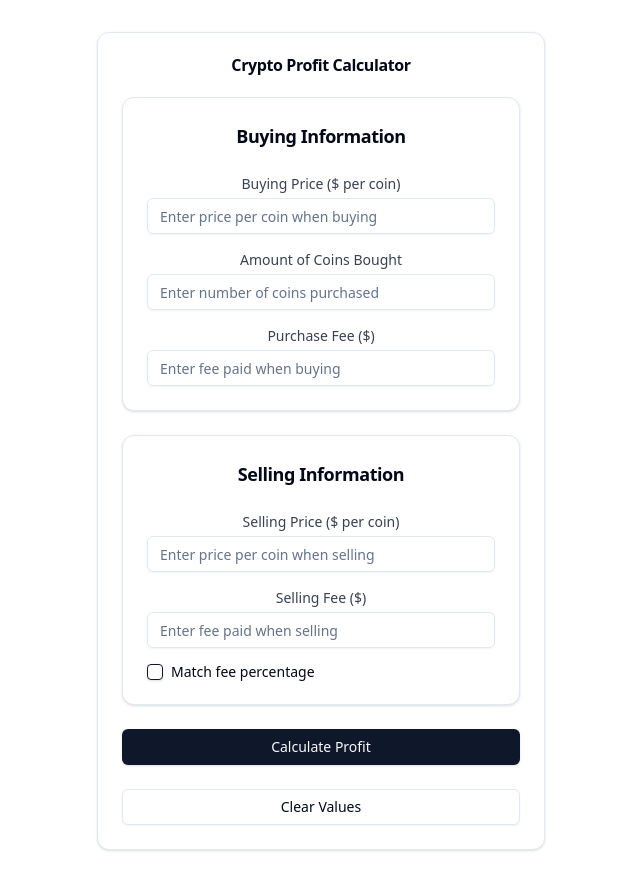
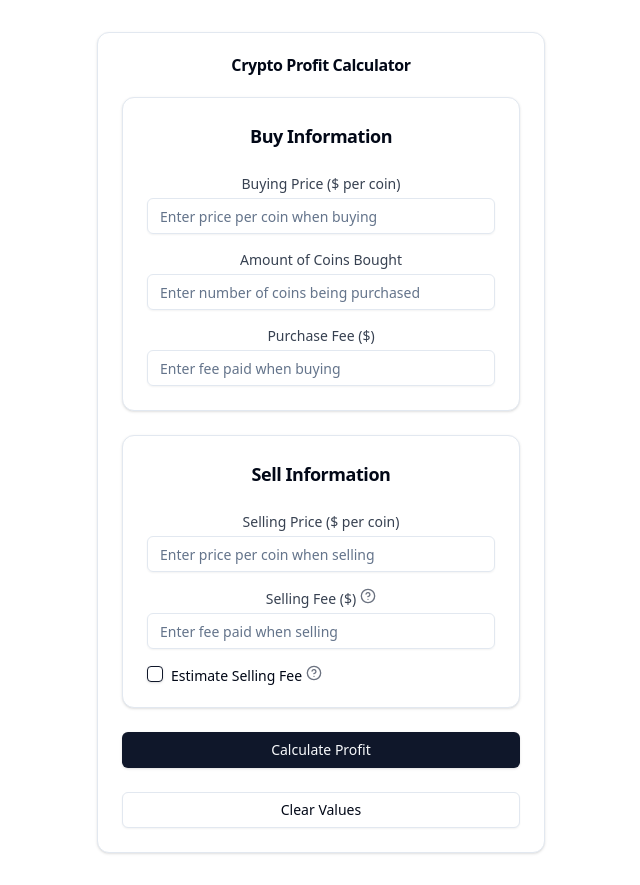
Before and after one commit to payamf1/cryptoCalc, a React (Vite) app: page / in a window 1280 px wide. Shown: the whole page, without its empty margins (319-959 px from the left). Built offline with nearby package versions, Linux system fonts and the light colour scheme.

Commit message:
complete V1

```diff
--- a/package.json
+++ b/package.json
@@ -14,6 +14,7 @@
     "@radix-ui/react-icons": "^1.3.0",
     "@radix-ui/react-label": "^2.1.0",
     "@radix-ui/react-slot": "^1.1.0",
+    "@radix-ui/react-tooltip": "^1.1.3",
     "class-variance-authority": "^0.7.0",
     "clsx": "^2.1.1",
     "lucide-react": "^0.452.0",
--- a/src/App.tsx
+++ b/src/App.tsx
@@ -8,6 +8,9 @@
 import { Button } from "@/components/ui/button"
 import { Checkbox } from "@/components/ui/checkbox"
 import { Label } from "@/components/ui/label"
+import { HelpCircle } from 'lucide-react'
+import { Tooltip, TooltipContent, TooltipProvider, TooltipTrigger } from "@/components/ui/tooltip"
+
 
 const CryptoProfitCalculator = () => {
   const [purchasePrice, setPurchasePrice] = useState('');
@@ -131,7 +134,7 @@
         <div className="space-y-6">
           <Card>
             <CardHeader>
-              <CardTitle className="text-lg">Buying Information</CardTitle>
+              <CardTitle className="text-lg">Buy Information</CardTitle>
             </CardHeader>
             <CardContent className="space-y-4">
               <div>
@@ -156,7 +159,7 @@
                   type="number"
                   value={purchaseAmount}
                   onChange={(e) => setPurchaseAmount(e.target.value)}
-                  placeholder="Enter number of coins purchased"
+                  placeholder="Enter number of coins being purchased"
                   className="mt-1"
                   step="any"
                 />
@@ -175,7 +178,7 @@
                 />
                 {feePercentage !== null && (
                   <div className="mt-1 text-sm text-gray-500">
-                    This fee is approximately {feePercentage}% of the total purchase amount.
+                    approx. {feePercentage}% of the purchase amount.
                   </div>
                 )}
               </div>
@@ -189,7 +192,7 @@
 
           <Card>
             <CardHeader>
-              <CardTitle className="text-lg">Selling Information</CardTitle>
+              <CardTitle className="text-lg">Sell Information</CardTitle>
             </CardHeader>
             <CardContent className="space-y-4">
               <div>
@@ -213,7 +216,19 @@
               <div>
                 <label htmlFor="sellFee" className="block text-sm font-medium text-gray-700">
                   Selling Fee ($)
+                  <TooltipProvider>
+                    <Tooltip>
+                      <TooltipTrigger>
+                        <HelpCircle className="h-4 w-4 ml-1 text-gray-500" />
+                      </TooltipTrigger>
+                      <TooltipContent>
+                        <p>Enter the fee charged at the time of selling. If you don't know this amount, </p>
+                        <p>select the box below to use the buying fee as an approximate.</p>
+                      </TooltipContent>
+                    </Tooltip>
+                  </TooltipProvider>
                 </label>
+
                 <Input
                   id="sellFee"
                   type="text"
@@ -231,7 +246,18 @@
                   onCheckedChange={setMatchFees}
                 />
                 <Label htmlFor="matchFees">
-                  Match fee percentage
+                  Estimate Selling Fee
+                  <TooltipProvider>
+                    <Tooltip>
+                      <TooltipTrigger>
+                        <HelpCircle className="h-4 w-4 ml-1 text-gray-500" />
+                      </TooltipTrigger>
+                      <TooltipContent>
+                        <p>If you don't know the selling fee, this will use the percentage </p>
+                        <p>of fees paid when bought to estimate the fees for selling.</p>
+                      </TooltipContent>
+                    </Tooltip>
+                  </TooltipProvider>
                 </Label>
               </div>
             </CardContent>
@@ -243,7 +269,9 @@
           {profit !== null && (
             <div className="mt-4 text-center">
               <p className="text-lg font-semibold">
-                Profit: ${formatNumber(profit)}
+                &nbsp;
+                The Profit/Loss: ${formatNumber(profit)}
+                &nbsp;
               </p>
             </div>
           )}
--- /dev/null
+++ b/src/components/ui/tooltip.tsx
@@ -0,0 +1,28 @@
+import * as React from "react"
+import * as TooltipPrimitive from "@radix-ui/react-tooltip"
+
+import { cn } from "@/lib/utils"
+
+const TooltipProvider = TooltipPrimitive.Provider
+
+const Tooltip = TooltipPrimitive.Root
+
+const TooltipTrigger = TooltipPrimitive.Trigger
+
+const TooltipContent = React.forwardRef<
+  React.ElementRef<typeof TooltipPrimitive.Content>,
+  React.ComponentPropsWithoutRef<typeof TooltipPrimitive.Content>
+>(({ className, sideOffset = 4, ...props }, ref) => (
+  <TooltipPrimitive.Content
+    ref={ref}
+    sideOffset={sideOffset}
+    className={cn(
+      "z-50 overflow-hidden rounded-md bg-primary px-3 py-1.5 text-xs text-primary-foreground animate-in fade-in-0 zoom-in-95 data-[state=closed]:animate-out data-[state=closed]:fade-out-0 data-[state=closed]:zoom-out-95 data-[side=bottom]:slide-in-from-top-2 data-[side=left]:slide-in-from-right-2 data-[side=right]:slide-in-from-left-2 data-[side=top]:slide-in-from-bottom-2",
+      className
+    )}
+    {...props}
+  />
+))
+TooltipContent.displayName = TooltipPrimitive.Content.displayName
+
+export { Tooltip, TooltipTrigger, TooltipContent, TooltipProvider }
```
Also changed, not shown: 1 other file (tests, documents, lock files or other folders).
